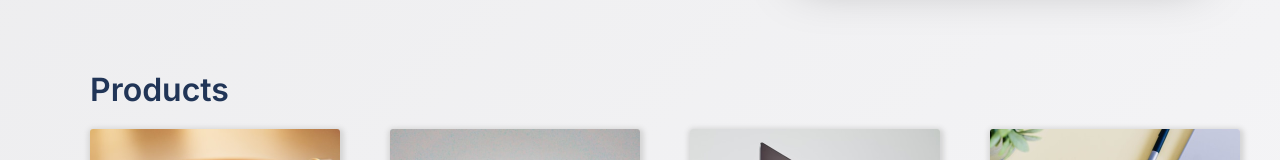
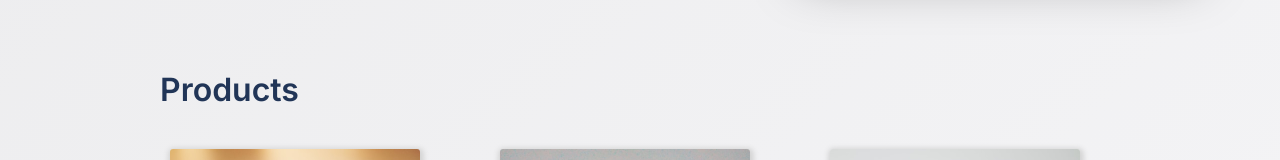
Before and after one commit to MikaelaJohansson/ecommerce-react, a React (Vite) app: page / in a window 1280 px wide. Shown: the part 526-686 px from the top of the page. Built offline with nearby package versions, Linux system fonts and the light colour scheme.

Commit message:
style fix

```diff
--- a/src/pages/Home.jsx
+++ b/src/pages/Home.jsx
@@ -47,8 +47,8 @@ export default function Home() {
 
       {/* Renders a list of product cards */}
       <section className={styles.HomeProductsSection}>
-        <h2 className={styles.HomeProductsHead}>Products</h2>
         <div className={styles.HomeProducts}>
+          <h2 className={styles.HomeProductsHead}>Products</h2>
 
           {products.map((product) => (
             <ProductCard product={product} key={product.id}/>
--- a/src/pages/Home.module.css
+++ b/src/pages/Home.module.css
@@ -71,19 +71,20 @@
   box-sizing: border-box;
   padding: 70px 80px;
 }
+.HomeProducts {
+  display: grid;
+  grid-template-columns: repeat(auto-fit, minmax(260px, 300px));
+  gap: 30px;
+  max-width: 1400px;
+  margin: 0 auto;
+  justify-content: center;
+}
 
 .HomeProductsHead {
+  grid-column: 1 / -1;
+  margin-bottom: 0;
   font-size: 32px;
   color: #213557;
-  margin-bottom: 10px;
-  padding-left: 10px;
-}
-
-.HomeProducts {
-  display: grid;
-  grid-template-columns: repeat(4, 1fr);
-  gap: 30px;
-  width: 100%;
 }
 
 .HomeProductsOffer{
```
